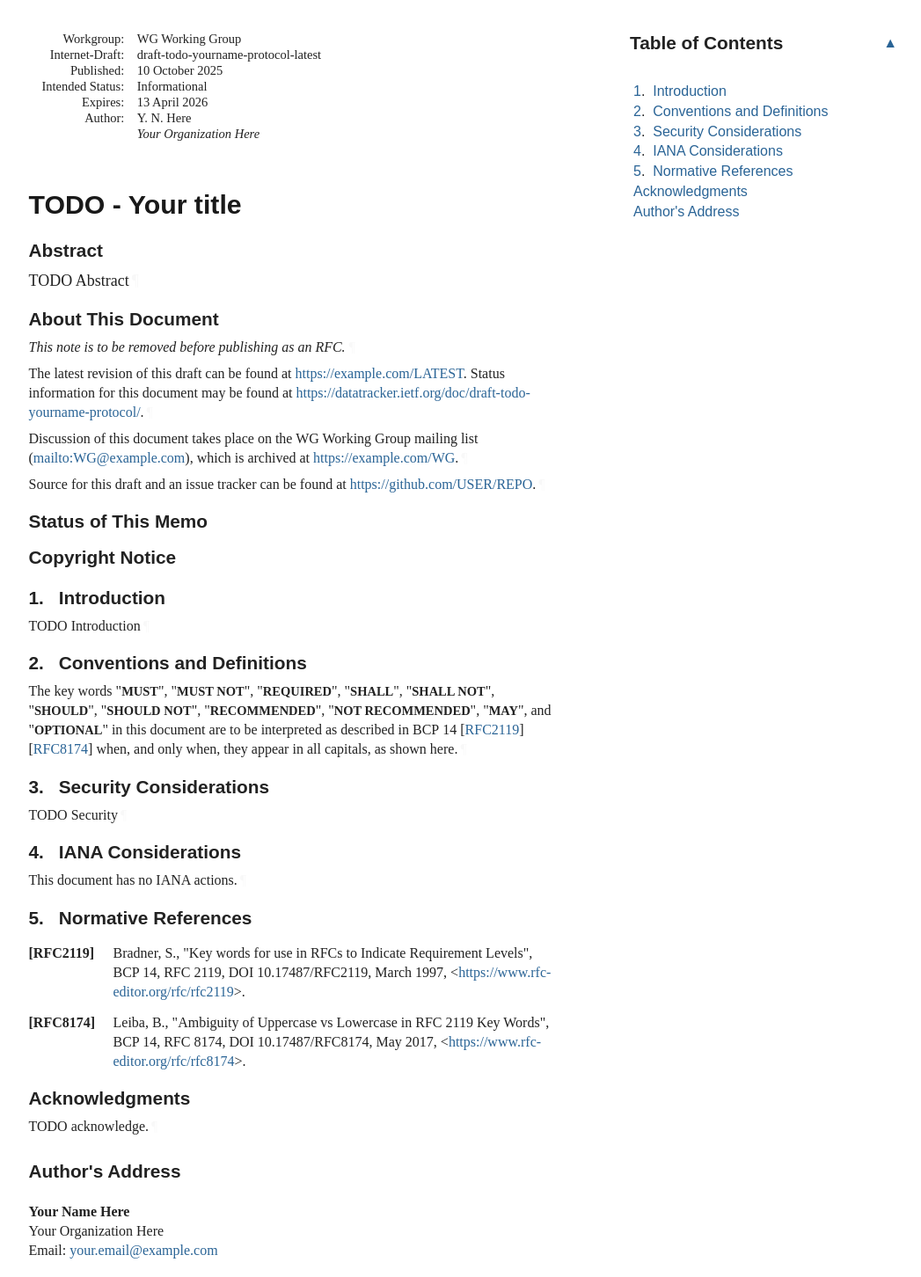
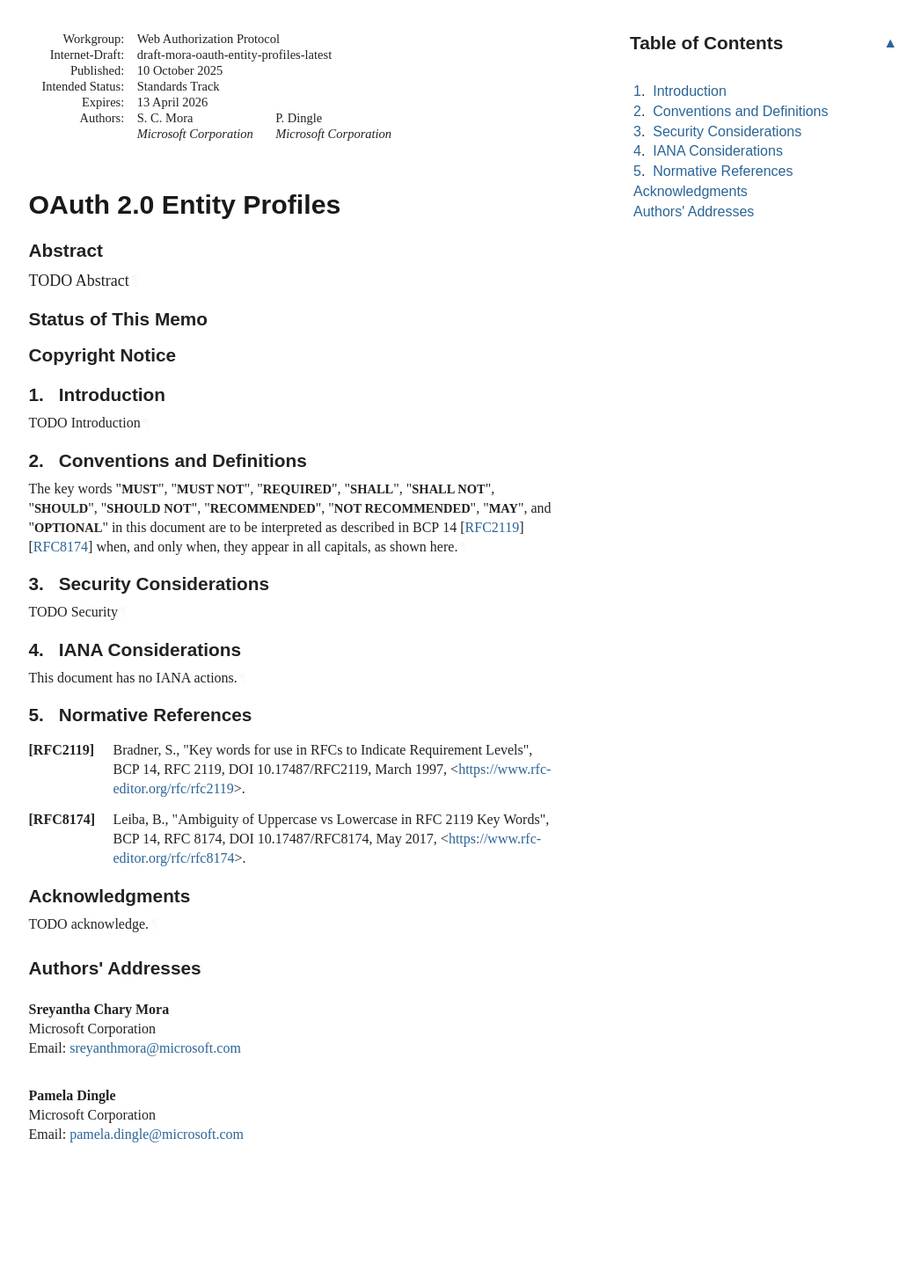
Before and after one commit to Sreyanth/draft-mora-oauth-entity-profiles, a plain HTML site: page draft-mora-oauth-entity-profiles.html in a window 1280 px wide. Shown: the part 40-1492 px from the top of the page at 88% size, without its empty margins (92-1139 px from the left). After the commit the page ends 1432 px from the top, so only its background shows below. Drawn offline with Linux system fonts and the light colour scheme; a web font is replaced by a local one.

Commit message:
Script updating gh-pages from 4f0328e. [ci skip]

```diff
--- a/draft-todo-yourname-protocol.html
+++ b/draft-mora-oauth-entity-profiles.html
@@ -4,16 +4,19 @@
 <meta charset="utf-8">
 <meta content="Common,Latin" name="scripts">
 <meta content="initial-scale=1.0" name="viewport">
-<title>TODO - Your title</title>
-<meta content="Your Name Here" name="author">
+<title>OAuth 2.0 Entity Profiles</title>
+<meta content="Sreyantha Chary Mora" name="author">
+<meta content="Pamela Dingle" name="author">
 <meta content="
        TODO Abstract
     " name="description">
 <meta content="xml2rfc 3.30.2" name="generator">
-<meta content="next generation" name="keyword">
-<meta content="unicorn" name="keyword">
-<meta content="sparkling distributed ledger" name="keyword">
-<meta content="draft-todo-yourname-protocol-latest" name="ietf.draft">
+<meta content="OAuth" name="keyword">
+<meta content="Entity Profile" name="keyword">
+<meta content="Subject Profile" name="keyword">
+<meta content="Client Profile" name="keyword">
+<meta content="AI Agent" name="keyword">
+<meta content="draft-mora-oauth-entity-profiles-latest" name="ietf.draft">
 <!-- Generator version information:
   xml2rfc 3.30.2
     Python 3.12.11
@@ -29,7 +32,7 @@
     setuptools 80.9.0
     wcwidth 0.2.14
 -->
-<link href="draft-todo-yourname-protocol.xml" rel="alternate" type="application/rfc+xml">
+<link href="draft-mora-oauth-entity-profiles.xml" rel="alternate" type="application/rfc+xml">
 <link href="#copyright" rel="license">
 <style type="text/css">@font-face {
   font-family: 'Lora';
@@ -1045,11 +1048,11 @@ svg :is([fill="white"], [fill^="#fff"]) {
 <table class="ears">
 <thead><tr>
 <td class="left">Internet-Draft</td>
-<td class="center">TODO - Abbreviation</td>
+<td class="center">OAuth Entity Profiles</td>
 <td class="right">October 2025</td>
 </tr></thead>
 <tfoot><tr>
-<td class="left">Here</td>
+<td class="left">Mora &amp; Dingle</td>
 <td class="center">Expires 13 April 2026</td>
 <td class="right">[Page]</td>
 </tr></tfoot>
@@ -1058,45 +1061,34 @@ svg :is([fill="white"], [fill^="#fff"]) {
 <div id="internal-metadata" class="document-information">
 <dl id="identifiers">
 <dt class="label-workgroup">Workgroup:</dt>
-<dd class="workgroup">WG Working Group</dd>
+<dd class="workgroup">Web Authorization Protocol</dd>
 <dt class="label-internet-draft">Internet-Draft:</dt>
-<dd class="internet-draft">draft-todo-yourname-protocol-latest</dd>
+<dd class="internet-draft">draft-mora-oauth-entity-profiles-latest</dd>
 <dt class="label-published">Published:</dt>
 <dd class="published">
 <time datetime="2025-10-10" class="published">10 October 2025</time>
     </dd>
 <dt class="label-intended-status">Intended Status:</dt>
-<dd class="intended-status">Informational</dd>
+<dd class="intended-status">Standards Track</dd>
 <dt class="label-expires">Expires:</dt>
 <dd class="expires"><time datetime="2026-04-13">13 April 2026</time></dd>
-<dt class="label-authors">Author:</dt>
+<dt class="label-authors">Authors:</dt>
 <dd class="authors">
 <div class="author">
-      <div class="author-name">Y. N. Here</div>
-<div class="org">Your Organization Here</div>
+      <div class="author-name">S. C. Mora</div>
+<div class="org">Microsoft Corporation</div>
+</div>
+<div class="author">
+      <div class="author-name">P. Dingle</div>
+<div class="org">Microsoft Corporation</div>
 </div>
 </dd>
 </dl>
 </div>
-<h1 id="title">TODO - Your title</h1>
+<h1 id="title">OAuth 2.0 Entity Profiles</h1>
 <section id="section-abstract">
       <h2 id="abstract"><a href="#abstract" class="selfRef">Abstract</a></h2>
 <p id="section-abstract-1">TODO Abstract<a href="#section-abstract-1" class="pilcrow">¶</a></p>
-</section>
-<section class="note rfcEditorRemove" id="section-note.1">
-      <h2 id="name-about-this-document">
-<a href="#name-about-this-document" class="section-name selfRef">About This Document</a>
-      </h2>
-<p id="section-note.1-1">This note is to be removed before publishing as an RFC.<a href="#section-note.1-1" class="pilcrow">¶</a></p>
-<p id="section-note.1-2">
-        The latest revision of this draft can be found at <span><a href="https://example.com/LATEST">https://example.com/LATEST</a></span>.
-        Status information for this document may be found at <span><a href="https://datatracker.ietf.org/doc/draft-todo-yourname-protocol/">https://datatracker.ietf.org/doc/draft-todo-yourname-protocol/</a></span>.<a href="#section-note.1-2" class="pilcrow">¶</a></p>
-<p id="section-note.1-3">
-        Discussion of this document takes place on the
-        WG Working Group mailing list (<span><a href="mailto:WG@example.com">mailto:WG@example.com</a></span>),
-        which is archived at <span><a href="https://example.com/WG">https://example.com/WG</a></span>.<a href="#section-note.1-3" class="pilcrow">¶</a></p>
-<p id="section-note.1-4">Source for this draft and an issue tracker can be found at
-        <span><a href="https://github.com/USER/REPO">https://github.com/USER/REPO</a></span>.<a href="#section-note.1-4" class="pilcrow">¶</a></p>
 </section>
 <div id="status-of-memo">
 <section id="section-boilerplate.1">
@@ -1165,7 +1157,7 @@ svg :is([fill="white"], [fill^="#fff"]) {
             <p id="section-toc.1-1.6.1"><a href="#appendix-A" class="auto internal xref"></a><a href="#name-acknowledgments" class="internal xref">Acknowledgments</a></p>
 </li>
           <li class="compact toc ulBare ulEmpty" id="section-toc.1-1.7">
-            <p id="section-toc.1-1.7.1"><a href="#appendix-B" class="auto internal xref"></a><a href="#name-authors-address" class="internal xref">Author's Address</a></p>
+            <p id="section-toc.1-1.7.1"><a href="#appendix-B" class="auto internal xref"></a><a href="#name-authors-addresses" class="internal xref">Authors' Addresses</a></p>
 </li>
         </ul>
 </nav>
@@ -1233,15 +1225,23 @@ appear in all capitals, as shown here.<a href="#section-2-1" class="pilcrow">¶<
 </div>
 <div id="authors-addresses">
 <section id="appendix-B">
-      <h2 id="name-authors-address">
-<a href="#name-authors-address" class="section-name selfRef">Author's Address</a>
+      <h2 id="name-authors-addresses">
+<a href="#name-authors-addresses" class="section-name selfRef">Authors' Addresses</a>
       </h2>
 <address class="vcard">
-        <div dir="auto" class="left"><span class="fn nameRole">Your Name Here</span></div>
-<div dir="auto" class="left"><span class="org">Your Organization Here</span></div>
+        <div dir="auto" class="left"><span class="fn nameRole">Sreyantha Chary Mora</span></div>
+<div dir="auto" class="left"><span class="org">Microsoft Corporation</span></div>
 <div class="email">
 <span>Email:</span>
-<a href="mailto:your.email@example.com" class="email">your.email@example.com</a>
+<a href="mailto:sreyanthmora@microsoft.com" class="email">sreyanthmora@microsoft.com</a>
+</div>
+</address>
+<address class="vcard">
+        <div dir="auto" class="left"><span class="fn nameRole">Pamela Dingle</span></div>
+<div dir="auto" class="left"><span class="org">Microsoft Corporation</span></div>
+<div class="email">
+<span>Email:</span>
+<a href="mailto:pamela.dingle@microsoft.com" class="email">pamela.dingle@microsoft.com</a>
 </div>
 </address>
 </section>
```
Also changed, not shown: index.html (+4 -4 lines), draft-mora-oauth-entity-profiles.txt.
